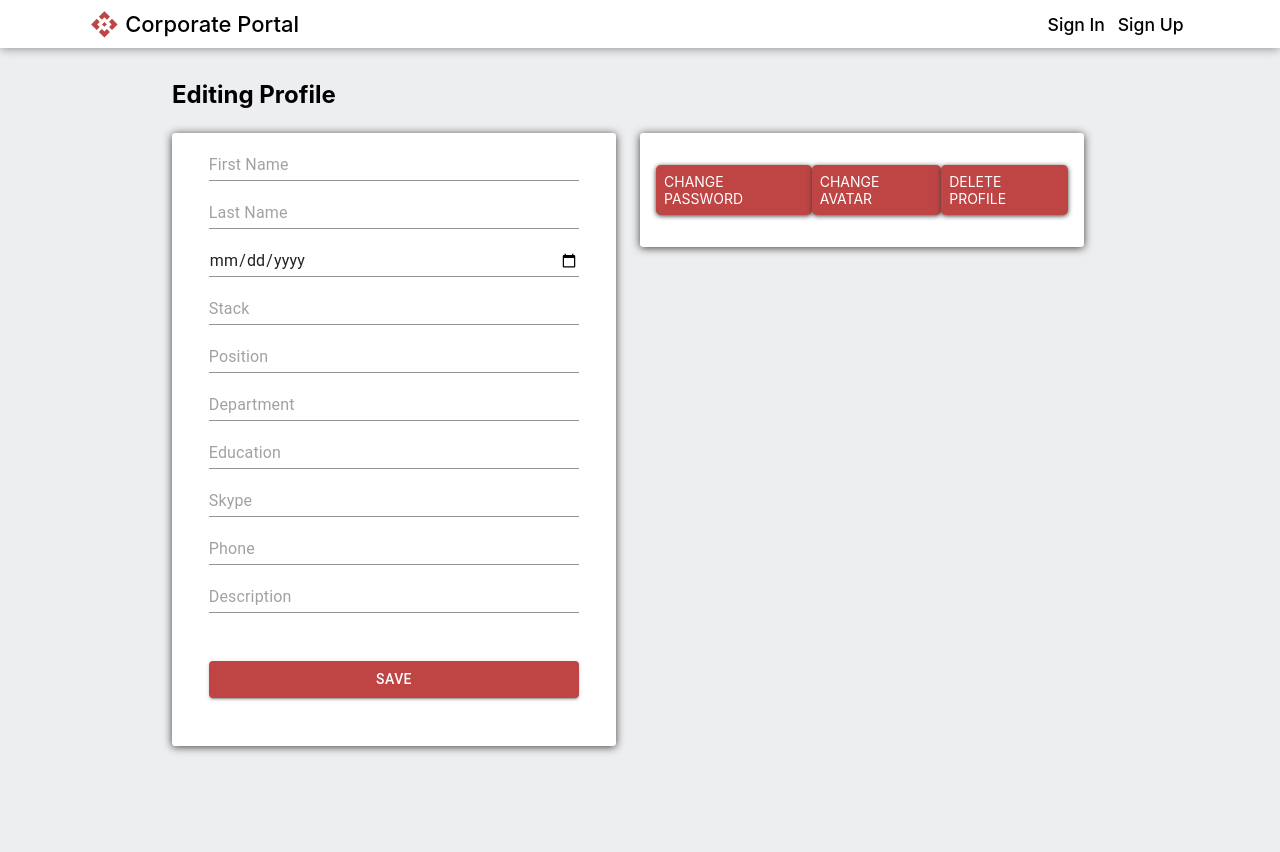
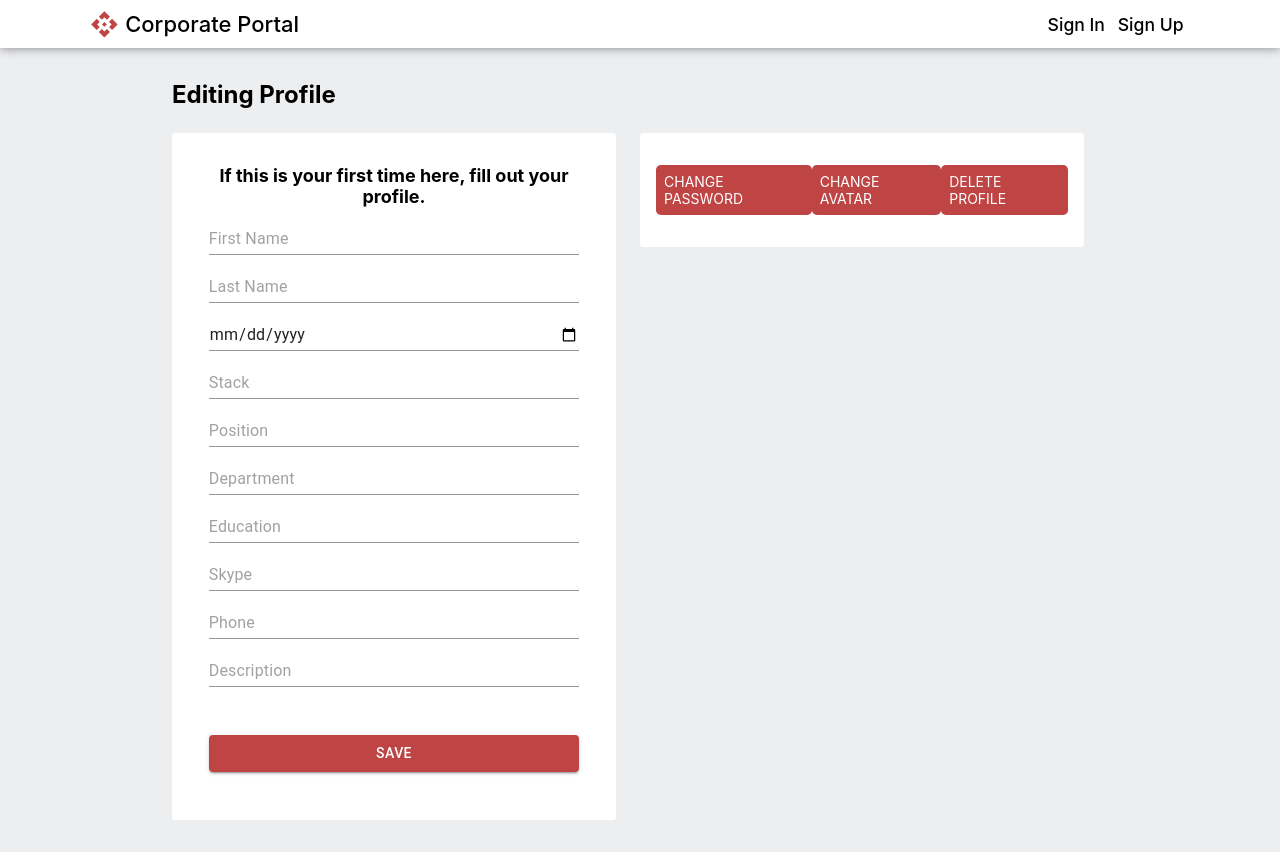
Before and after one commit to BeWoler/Corporate_Portal-frontend, a React (Create React App) app: page /settings in a window 1280 px wide. Before the commit the page ends 800 px from the top, so only its background shows below. Built offline with nearby package versions, Linux system fonts and the light colour scheme; no server answers; sample sign-in values are in the browser's storage.

Commit message:
refactoring

```diff
--- a/src/Pages/ChangePasswordPage.tsx
+++ b/src/Pages/ChangePasswordPage.tsx
@@ -20,7 +20,7 @@ const ChangePasswordPage: FC = () => {
             required
             type="password"
             sx={{
-              margin: "1.5rem 1.3rem 0.8rem 1.3rem",
+              margin: "1rem 1.3rem 0.8rem 1.3rem",
               ":after": { borderBottom: "2px solid #bf4444" },
             }}
             onChange={(e) => setOldPassword(e.target.value)}
@@ -30,7 +30,7 @@ const ChangePasswordPage: FC = () => {
             required
             type="password"
             sx={{
-              margin: "1.5rem 1.3rem 0.8rem 1.3rem",
+              margin: "1rem 1.3rem 0.8rem 1.3rem",
               ":after": { borderBottom: "2px solid #bf4444" },
             }}
             onChange={(e) => setNewPassword(e.target.value)}
--- a/src/Pages/UserSettingsPage.tsx
+++ b/src/Pages/UserSettingsPage.tsx
@@ -9,7 +9,7 @@ const UserSettingsPage: FC = () => {
   const { store } = useContext(Context);
   const [firstName, setFirstName] = useState<string>();
   const [lastName, setLastName] = useState<string>();
-  const [birthday, setBirthday] = useState<Date>();
+  const [birthday, setBirthday] = useState<string>();
   const [stack, setStack] = useState<string>();
   const [position, setPosition] = useState<string>();
   const [department, setDepartment] = useState<string>();
@@ -24,6 +24,7 @@ const UserSettingsPage: FC = () => {
       <div className="settings__box">
         <form className="settings__form">
           <h3 className="settings__notification">{store.successMessage}</h3>
+          <h4 className="settings__text">If this is your first time here, fill out your profile.</h4>
           <Input
             onChange={(e) => setFirstName(e.target.value)}
             placeholder="First Name"
@@ -43,7 +44,7 @@ const UserSettingsPage: FC = () => {
             }}
           />
           <Input
-            onChange={(e) => setBirthday(new Date(e.target.value))}
+            onChange={(e) => setBirthday(e.target.value)}
             placeholder="Age"
             type="date"
             sx={{
--- a/src/models/user.ts
+++ b/src/models/user.ts
@@ -3,7 +3,7 @@ export interface User {
   email: string;
   firstName: string;
   lastName: string;
-  birthday: number;
+  birthday: string;
   stack: string;
   position: string;
   department: string;
--- a/src/styles/changePassword.css
+++ b/src/styles/changePassword.css
@@ -5,7 +5,6 @@
   align-items: center;
   background-color: #fff;
   border-radius: 0.2rem;
-  box-shadow: 0px 1px 8px #3d3d3d;
 }
 
 .change__container {
--- a/src/styles/userProfile.css
+++ b/src/styles/userProfile.css
@@ -7,7 +7,7 @@
   display: flex;
   flex-direction: column;
   margin: 0 1.5rem 0 0;
-  max-width: 228px;
+  width: 330px;
 }
 
 .profile__second__column {
@@ -22,16 +22,13 @@
   height: 250px;
   padding: 1rem;
   background-color: #fff;
-  box-shadow: 0px 1px 8px #3d3d3d;
   margin: 0 0 1.5rem 0;
 }
 
 .profile__info {
   border-radius: 0.3rem;
   list-style: none;
-  padding: .5rem;
   background-color: #fff;
-  box-shadow: 0px 1px 8px #3d3d3d;
 }
 
 .profile__info__list {
@@ -55,7 +52,6 @@
   font-size: 20px;
   padding: 1rem;
   background-color: #fff;
-  box-shadow: 0px 1px 8px #3d3d3d;
 }
 
 .profile__board__list {
@@ -69,5 +65,4 @@
   width: fit-content;
   border-radius: 0.3rem;
   background-color: #fff;
-  box-shadow: 0px 1px 8px #3d3d3d;
 }
--- a/src/styles/userSettings.css
+++ b/src/styles/userSettings.css
@@ -13,6 +13,11 @@
   align-items: center;
 }
 
+.settings__text {
+  text-align: center;
+  margin: 1rem 0;
+}
+
 .settings__form {
   display: flex;
   flex-direction: column;
@@ -22,7 +27,6 @@
   height: 100%;
   border-radius: 0.2rem;
   background-color: #fff;
-  box-shadow: 0px 1px 8px #3d3d3d;
   margin: 0 1.5rem 0 0;
   padding: 1rem;
 }
@@ -47,7 +51,6 @@
   padding: 0.5rem;
   border-radius: 0.3rem;
   color: #fff;
-  box-shadow: 0px 1px 5px #3d3d3d;
   margin: 1rem auto 1rem auto;
   background-color: #bf4444;
   font-size: 14px;
```
